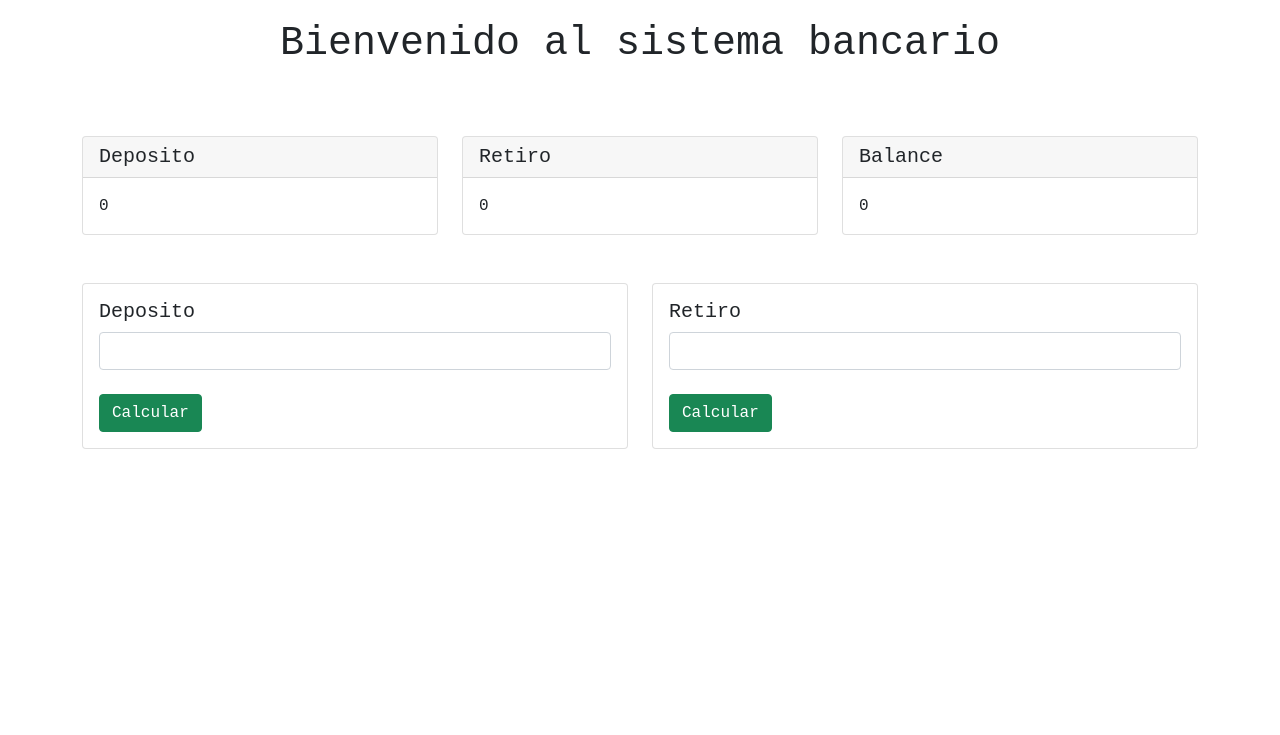
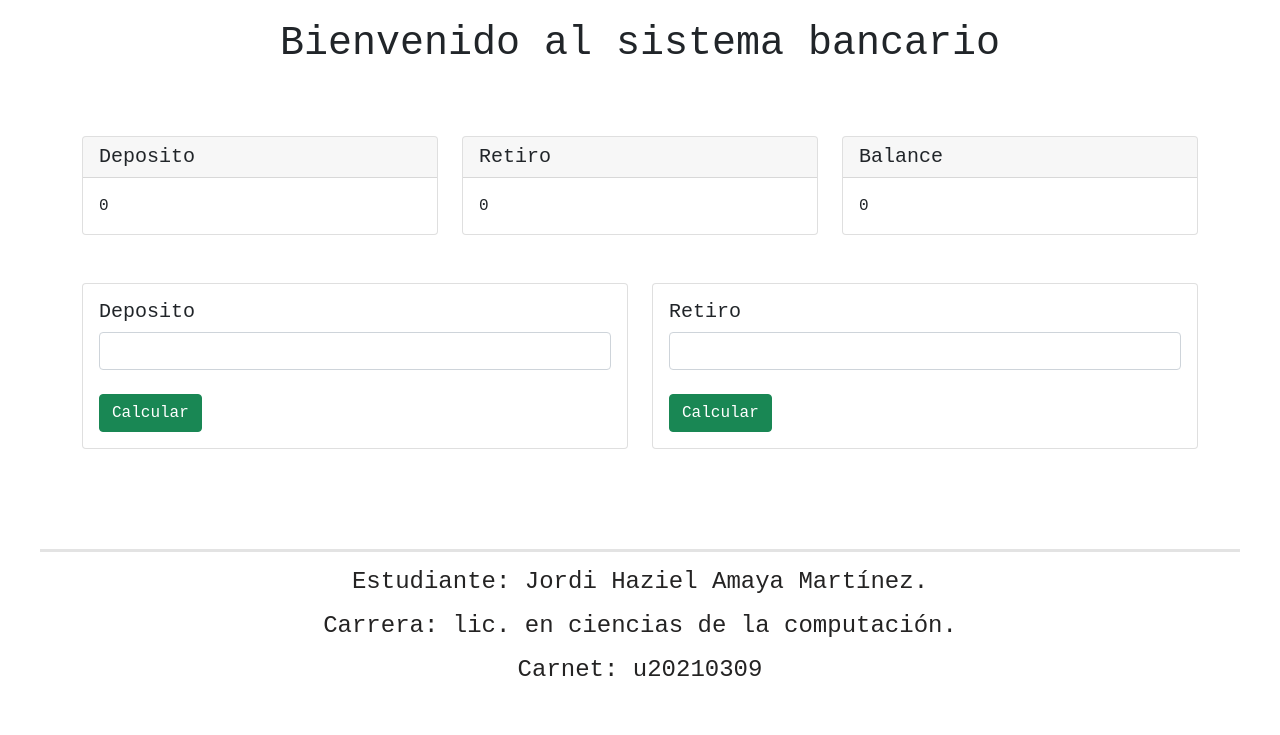
Before and after one commit to Jordi2010/sistema-bancario-clase2, a plain HTML site: page index.html in a window 1280 px wide. Drawn offline with nearby package versions, Linux system fonts and the light colour scheme.

Commit message:
Subiendo nuevos cambios de calculo,index,css

```diff
--- a/calculo.js
+++ b/calculo.js
@@ -56,6 +56,7 @@ const depositoTexto = document.getElementById('depositoActual'),
 
         if(Number(valorRetiro)>Number(balanceTexto.innerText)){
             alert("No hay dinero suficiente")
+            //ESTO MODIFICAR alert("Terricola")
             return
         }
 
--- a/index.html
+++ b/index.html
@@ -75,7 +75,17 @@
 
     </div>
 
-
+    <!--****************************************************************************-->
+    <!--FOOTER que yo agregué (pié de página de la vista web)-->
+    <div class="container-footer">
+        <footer>
+            <hr>
+            <h4>Estudiante: Jordi Haziel Amaya Martínez.</h4>
+            <h4>Carrera: lic. en ciencias de la computación.</h4>
+            <h4>Carnet: u20210309</h4>
+        </footer>
+    </div>
+    <!--****************************************************************************-->
 
     <script src="https://cdn.jsdelivr.net/npm/bootstrap@5.0.2/dist/js/bootstrap.bundle.min.js" integrity="sha384-MrcW6ZMFYlzcLA8Nl+NtUVF0sA7MsXsP1UyJoMp4YLEuNSfAP+JcXn/tWtIaxVXM" crossorigin="anonymous"></script>
     <script src="calculo.js"></script>
--- a/style.css
+++ b/style.css
@@ -8,3 +8,29 @@ h1{
     text-align: center;
     padding: 20px;
 }
+
+/*************************************************************************************
+<!--FOOTER que yo agregué (pié de página de la vista web)*/
+.container-footer{
+    width: 100%;
+    padding: 40px 0;
+    /*background:darkslategrey;*/
+    margin-top: 40px;
+}
+.container-footer footer{
+    max-width: 1200px;
+    margin: auto;
+}
+.container-footer footer hr{
+    margin-top: 20px;
+    border: none;
+    height: 3px;
+    background: #1c1c1c7a;
+}
+.container-footer h4{
+    text-align: center;
+    margin-top: 15px;
+    color: #242323;
+    font-weight: 100;
+}
+/************************************************************************************/
```
